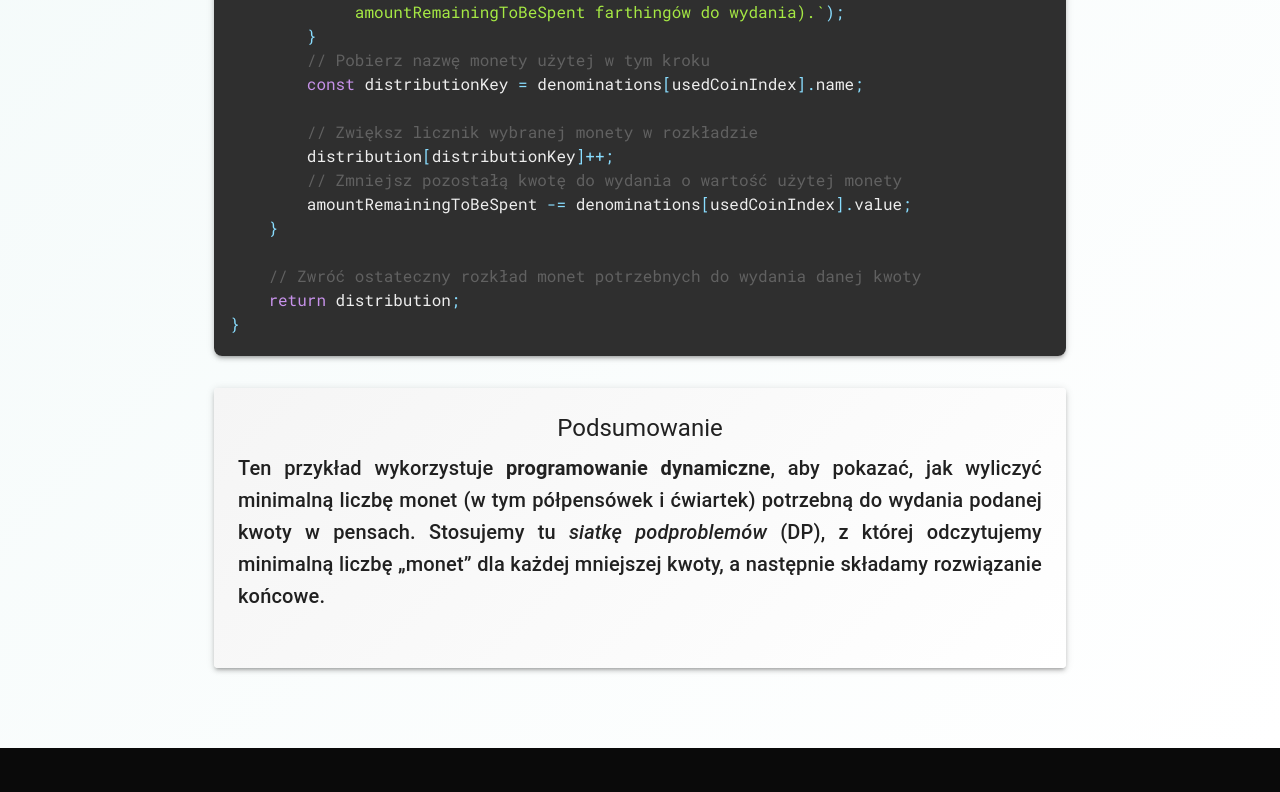
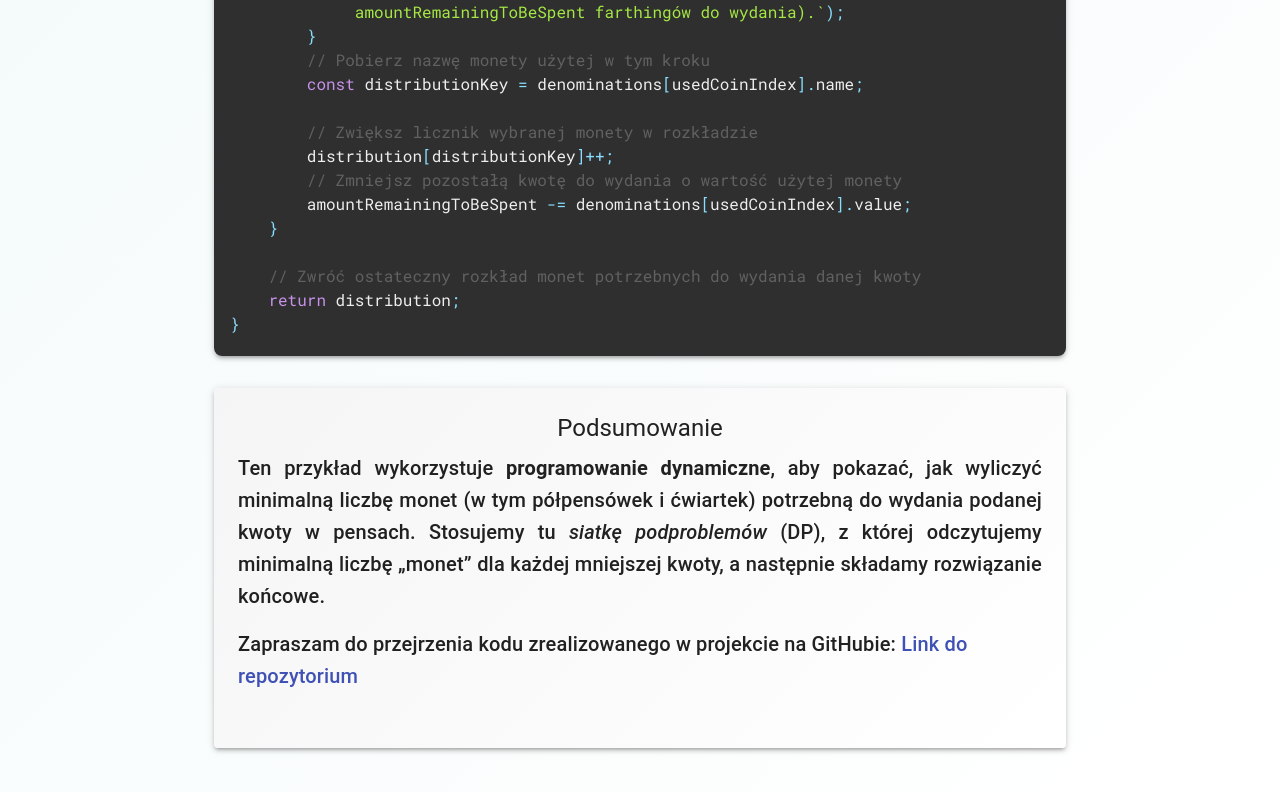
Before and after one commit to urban1991/algorytmy_projekt2, a Next.js app: page / in a window 1280 px wide. Shown: the part 4316-5108 px from the top of the page. Before the commit the page ends 5064 px from the top, so only its background shows below. Built offline with nearby package versions, Linux system fonts and the light colour scheme.

Commit message:
imp: add github link to Podsumowanie.tsx

```diff
--- a/components/Podsumowanie.tsx
+++ b/components/Podsumowanie.tsx
@@ -1,5 +1,6 @@
 import React from "react";
 import { Box, Paper, Typography } from "@mui/material";
+import Link from "next/link";
 
 function Podsumowanie() {
   return (
@@ -24,6 +25,17 @@ function Podsumowanie() {
           liczbę „monet” dla każdej mniejszej kwoty, a następnie składamy
           rozwiązanie końcowe.
         </Typography>
+        <Typography variant="h6" textAlign="start" sx={{ mt: 2 }}>
+          Zapraszam do przejrzenia kodu zrealizowanego w projekcie na GitHubie:{" "}
+          <Link
+            href="https://github.com/urban1991/algorytmy_projekt2"
+            target="_blank"
+            rel="noopener"
+            style={{ color: "#3f51b5" }}
+          >
+            Link do repozytorium
+          </Link>
+        </Typography>
       </Box>
     </Paper>
   );
```
